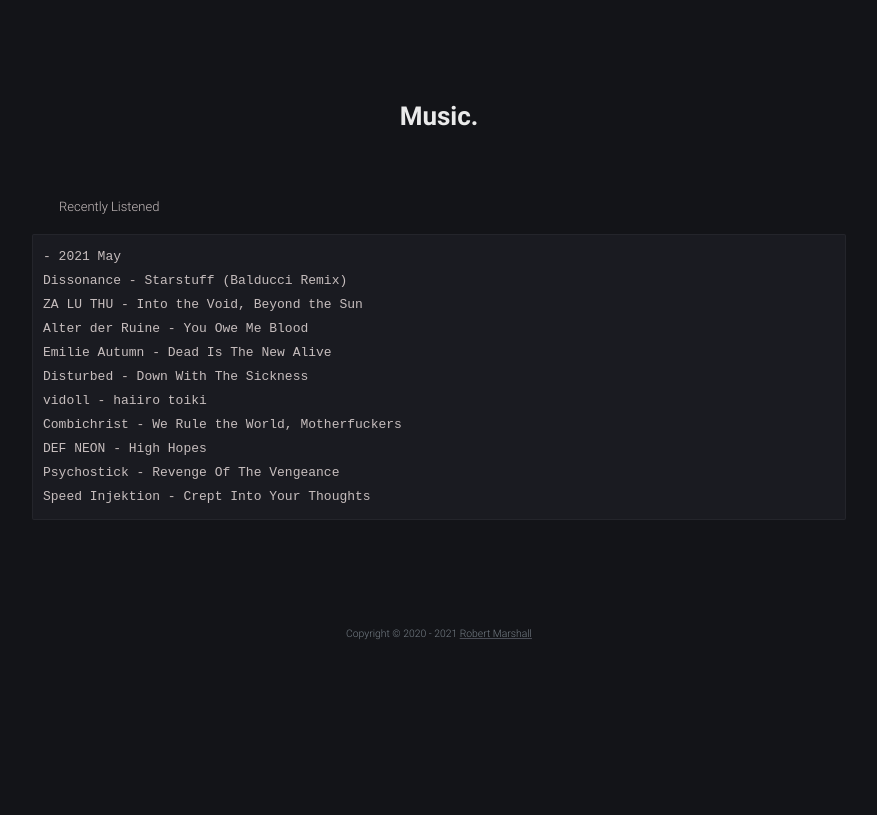
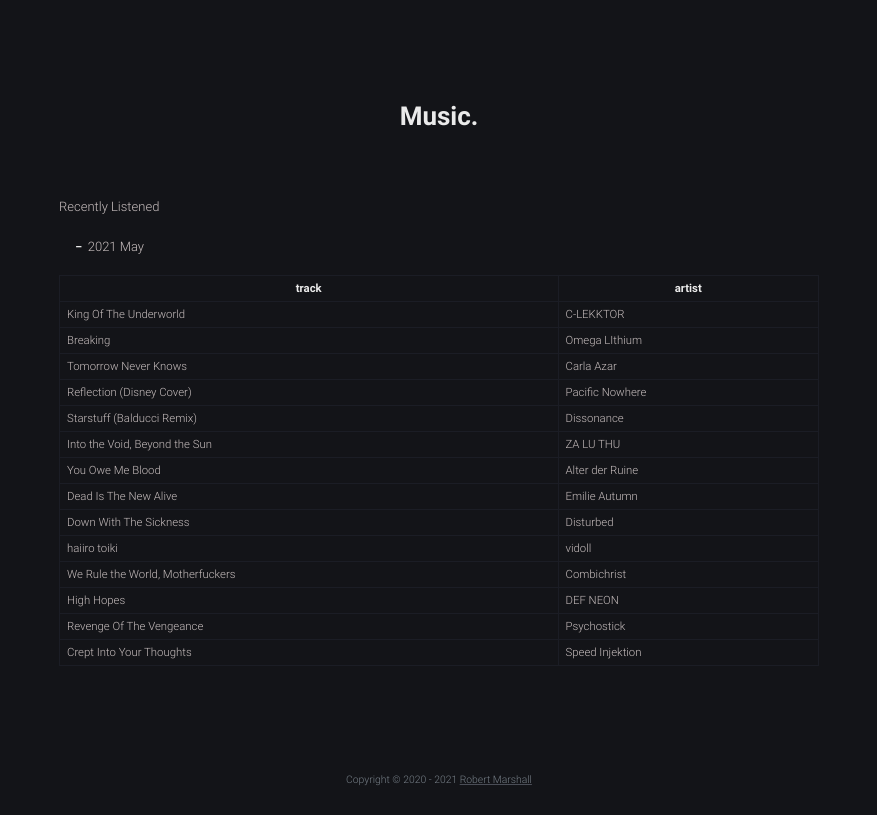
Before and after one commit to robert-marshall/xyz, a Jekyll site: the page built from music.md, in a window 1280 px wide. Shown: the part 100-915 px from the top of the page, without its empty margins (201-1078 px from the left). Built offline with Jekyll 4.4.1, drawn with Linux system fonts in a browser that asks for light colours.

Commit message:
yolo push

```diff
--- a/music.md
+++ b/music.md
@@ -8,16 +8,22 @@
 
 Recently Listened <br />
 
-<pre>
+
 - 2021 May
-Dissonance - Starstuff (Balducci Remix)
-ZA LU THU - Into the Void, Beyond the Sun
-Alter der Ruine - You Owe Me Blood
-Emilie Autumn - Dead Is The New Alive
-Disturbed - Down With The Sickness
-vidoll - haiiro toiki
-Combichrist - We Rule the World, Motherfuckers
-DEF NEON - High Hopes
-Psychostick - Revenge Of The Vengeance
-Speed Injektion - Crept Into Your Thoughts
-</pre>
+
+| track   | artist   |
+----------|-----------
+King Of The Underworld | C-LEKKTOR
+Breaking | Omega LIthium
+Tomorrow Never Knows | Carla Azar
+Reflection (Disney Cover) | Pacific Nowhere
+Starstuff (Balducci Remix) | Dissonance
+Into the Void, Beyond the Sun | ZA LU THU
+You Owe Me Blood | Alter der Ruine
+Dead Is The New Alive | Emilie Autumn
+Down With The Sickness | Disturbed
+haiiro toiki | vidoll
+We Rule the World, Motherfuckers | Combichrist
+High Hopes | DEF NEON
+Revenge Of The Vengeance | Psychostick
+Crept Into Your Thoughts | Speed Injektion
```
